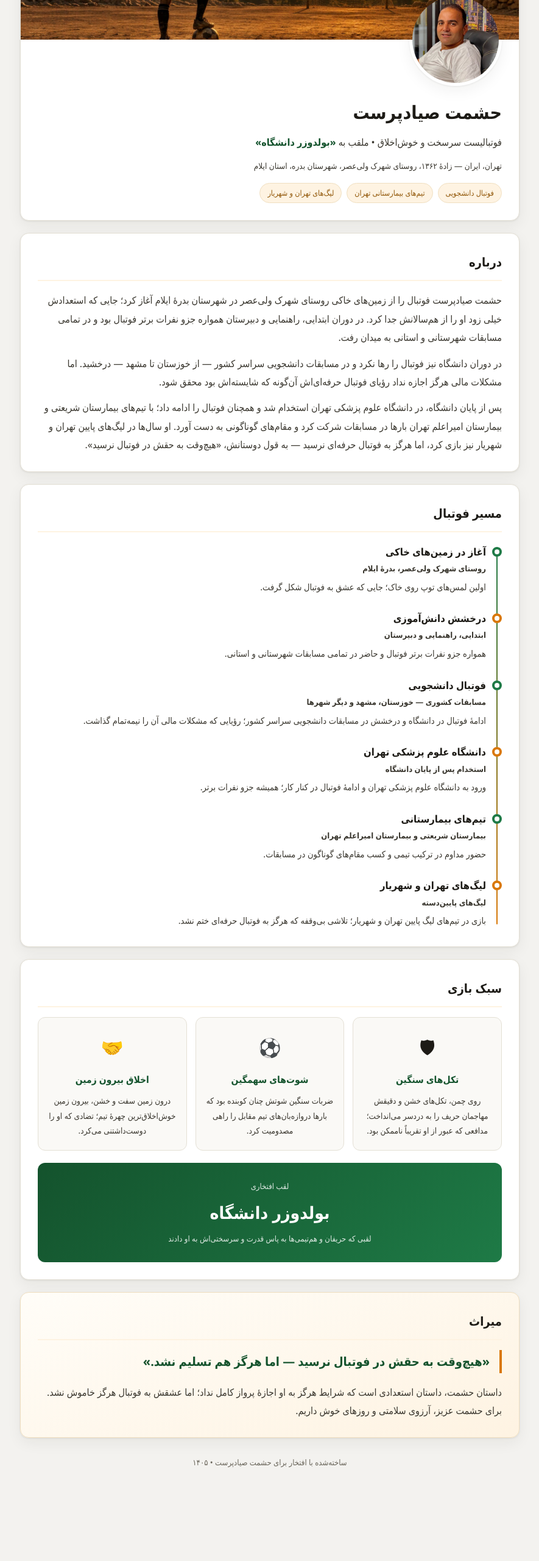
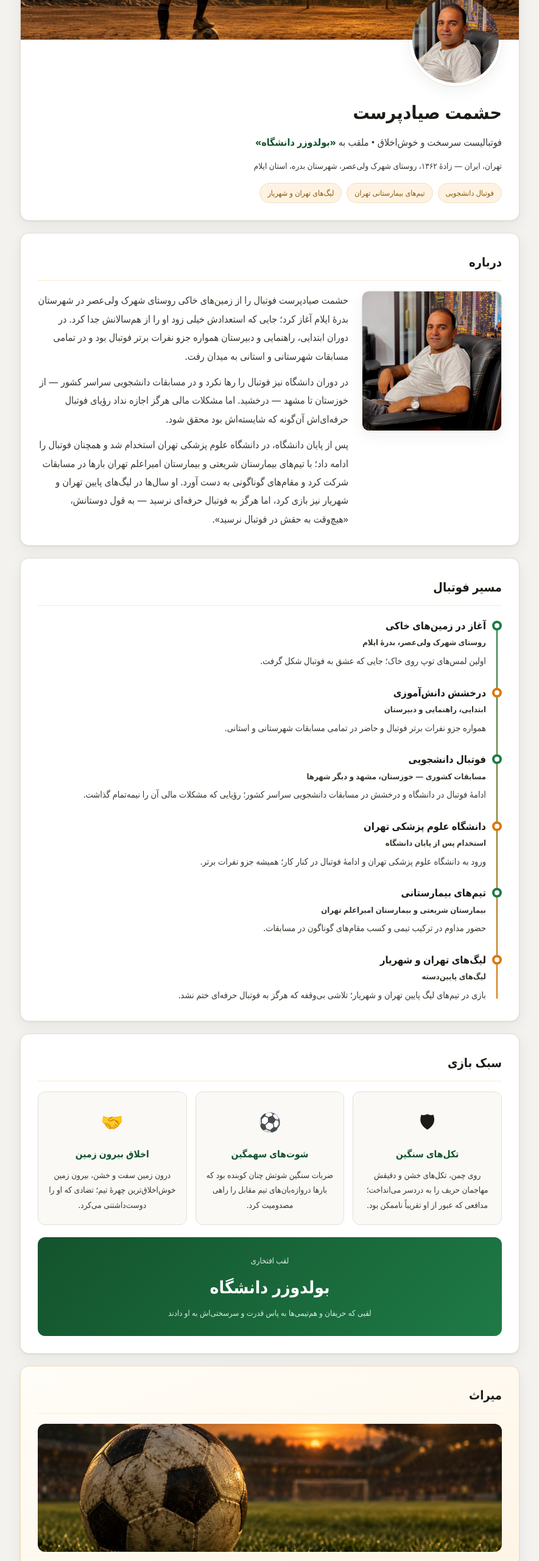
Before and after one commit to Mohamed454533/mohamed454533.github.io, a plain HTML site: page index.html in a window 1280 px wide. Shown: the part 240-2800 px from the top of the page at 61% size, without its empty margins (197-1082 px from the left). Before the commit the page ends 2706 px from the top, so only its background shows below. Drawn offline with Linux system fonts and the light colour scheme; a small style sheet from the web is missing.

Commit message:
Add photos to About and Legacy sections; add project rules file

```diff
--- a/index.html
+++ b/index.html
@@ -55,6 +55,9 @@
     <!-- About -->
     <section id="about" class="card reveal">
       <h2>درباره</h2>
+      <div class="about-grid">
+        <img class="about-photo" src="pictures/photo_2024-07-27_11-53-24.jpg" alt="عکس حشمت صیادپرست">
+        <div class="about-text">
           <p>
             حشمت صیادپرست فوتبال را از زمین‌های خاکی روستای شهرک ولی‌عصر در شهرستان بدرهٔ ایلام آغاز کرد؛
             جایی که استعدادش خیلی زود او را از هم‌سالانش جدا کرد. در دوران ابتدایی، راهنمایی و دبیرستان
@@ -70,6 +73,8 @@
             گوناگونی به دست آورد. او سال‌ها در لیگ‌های پایین تهران و شهریار نیز بازی کرد، اما هرگز به
             فوتبال حرفه‌ای نرسید &mdash; به قول دوستانش، «هیچ‌وقت به حقش در فوتبال نرسید».
           </p>
+        </div>
+      </div>
     </section>
 
     <!-- Journey timeline -->
@@ -157,6 +162,7 @@
     <!-- Legacy -->
     <section id="legacy" class="card legacy-card reveal">
       <h2>میراث</h2>
+      <img class="legacy-photo" src="assets/grass-ball.jpg" alt="توپ فوتبال روی چمن در غروب">
       <blockquote>
         «هیچ‌وقت به حقش در فوتبال نرسید &mdash; اما هرگز هم تسلیم نشد.»
       </blockquote>
--- a/styles.css
+++ b/styles.css
@@ -140,6 +140,21 @@ img { display: block; max-width: 100%; }
   border-radius: 999px;
 }
 
+/* ---------- About ---------- */
+.about-grid {
+  display: grid;
+  grid-template-columns: 230px 1fr;
+  gap: 22px;
+  align-items: start;
+}
+
+.about-photo {
+  width: 100%;
+  border-radius: 12px;
+  border: 1px solid var(--line);
+  box-shadow: var(--shadow);
+}
+
 /* ---------- Timeline ---------- */
 .timeline { list-style: none; position: relative; padding-right: 26px; }
 
@@ -228,6 +243,14 @@ img { display: block; max-width: 100%; }
   border-color: #f0dfc0;
 }
 
+.legacy-photo {
+  width: 100%;
+  height: 210px;
+  object-fit: cover;
+  border-radius: 12px;
+  margin-bottom: 18px;
+}
+
 .legacy-card blockquote {
   font-size: 20px;
   font-weight: 700;
@@ -263,5 +286,8 @@ body.js .reveal.visible { opacity: 1; transform: none; }
   .card { padding: 20px; }
   .profile-body { padding: 0 20px 20px; }
   .style-grid { grid-template-columns: 1fr; }
+  .about-grid { grid-template-columns: 1fr; }
+  .about-photo { max-width: 280px; margin: 0 auto; }
+  .legacy-photo { height: 150px; }
   .nickname-title { font-size: 23px; }
 }
```
Also changed, not shown: assets/grass-ball.jpg (added), 1 other file. Lines whose indentation alone changed are shown as unchanged.
